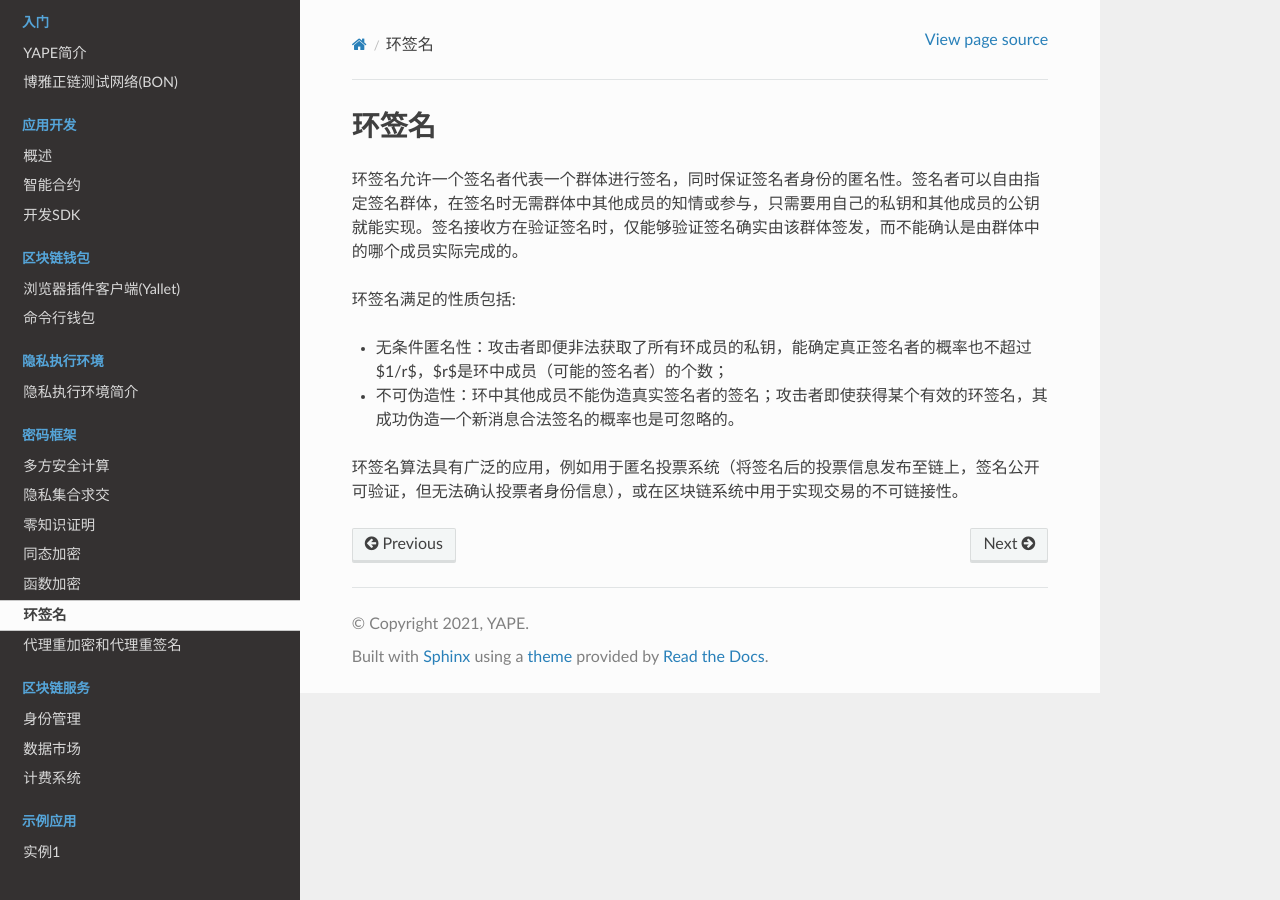
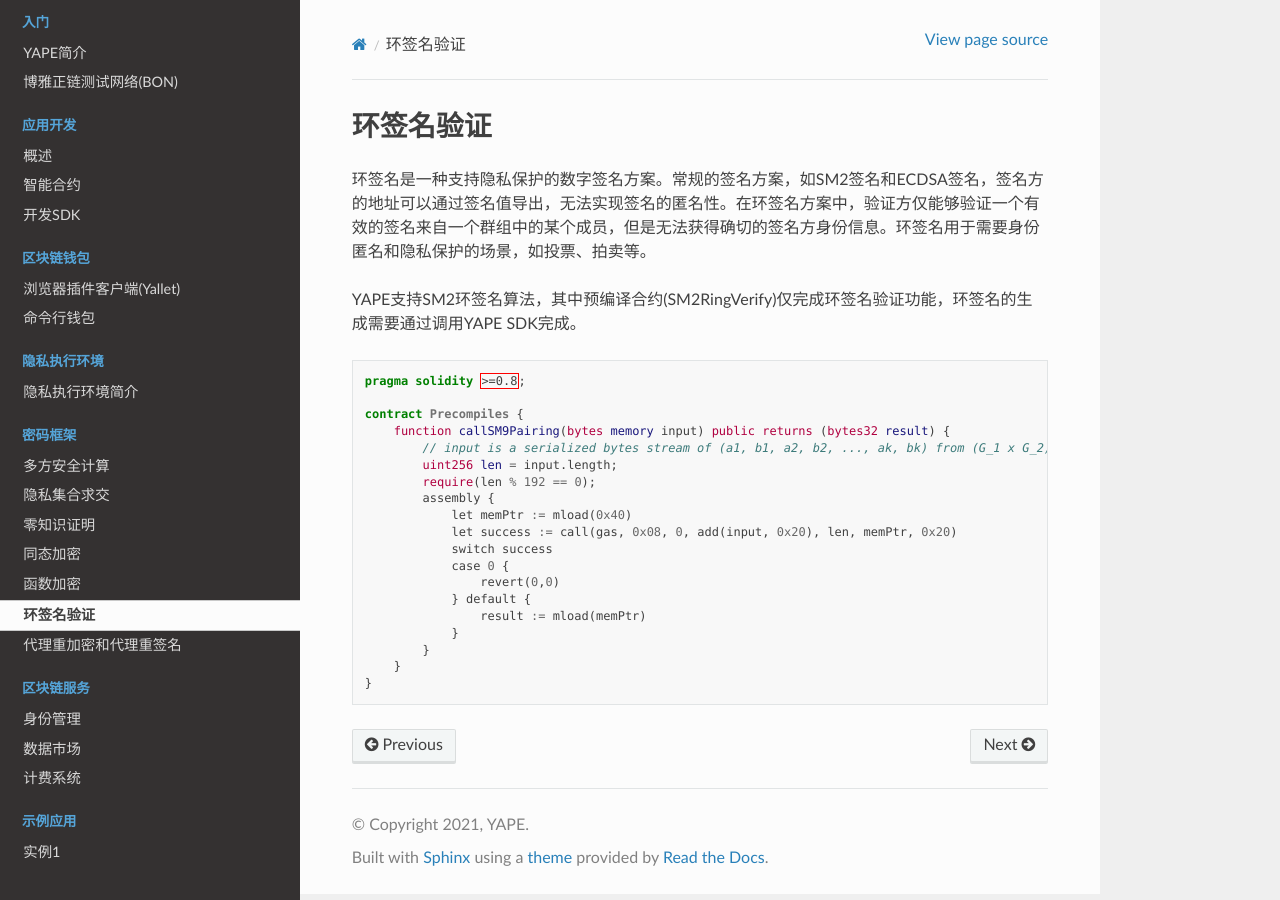
Before and after one commit to boyanet/yape-docs, a Sphinx documentation site: the page built from docs/source/cipher_structure/rs.md, in a window 1280 px wide. Built offline with Sphinx 7.4.7 and the Read the Docs theme 2.0.0, drawn with Linux system fonts in a browser that asks for light colours; pages that are not in the unit, such as notebooks, are missing from menus.

Commit message:
Update rs.md

````diff
--- a/docs/source/cipher_structure/rs.md
+++ b/docs/source/cipher_structure/rs.md
@@ -1,10 +1,27 @@
-# 环签名
+# 环签名验证
 
-环签名允许一个签名者代表一个群体进行签名，同时保证签名者身份的匿名性。签名者可以自由指定签名群体，在签名时无需群体中其他成员的知情或参与，只需要用自己的私钥和其他成员的公钥就能实现。签名接收方在验证签名时，仅能够验证签名确实由该群体签发，而不能确认是由群体中的哪个成员实际完成的。
+环签名是一种支持隐私保护的数字签名方案。常规的签名方案，如SM2签名和ECDSA签名，签名方的地址可以通过签名值导出，无法实现签名的匿名性。在环签名方案中，验证方仅能够验证一个有效的签名来自一个群组中的某个成员，但是无法获得确切的签名方身份信息。环签名用于需要身份匿名和隐私保护的场景，如投票、拍卖等。
 
-环签名满足的性质包括:
+YAPE支持SM2环签名算法，其中预编译合约(SM2RingVerify)仅完成环签名验证功能，环签名的生成需要通过调用YAPE SDK完成。
 
-- 无条件匿名性：攻击者即便非法获取了所有环成员的私钥，能确定真正签名者的概率也不超过$1/r$，$r$是环中成员（可能的签名者）的个数；
-- 不可伪造性：环中其他成员不能伪造真实签名者的签名；攻击者即使获得某个有效的环签名，其成功伪造一个新消息合法签名的概率也是可忽略的。
+```solidity
+pragma solidity >=0.8;
 
-环签名算法具有广泛的应用，例如用于匿名投票系统（将签名后的投票信息发布至链上，签名公开可验证，但无法确认投票者身份信息），或在区块链系统中用于实现交易的不可链接性。
+contract Precompiles {
+    function callSM9Pairing(bytes memory input) public returns (bytes32 result) {
+        // input is a serialized bytes stream of (a1, b1, a2, b2, ..., ak, bk) from (G_1 x G_2)^k
+        uint256 len = input.length;
+        require(len % 192 == 0);
+        assembly {
+            let memPtr := mload(0x40)
+            let success := call(gas, 0x08, 0, add(input, 0x20), len, memPtr, 0x20)
+            switch success
+            case 0 {
+                revert(0,0)
+            } default {
+                result := mload(memPtr)
+            }
+        }
+    }
+}
+```
````
